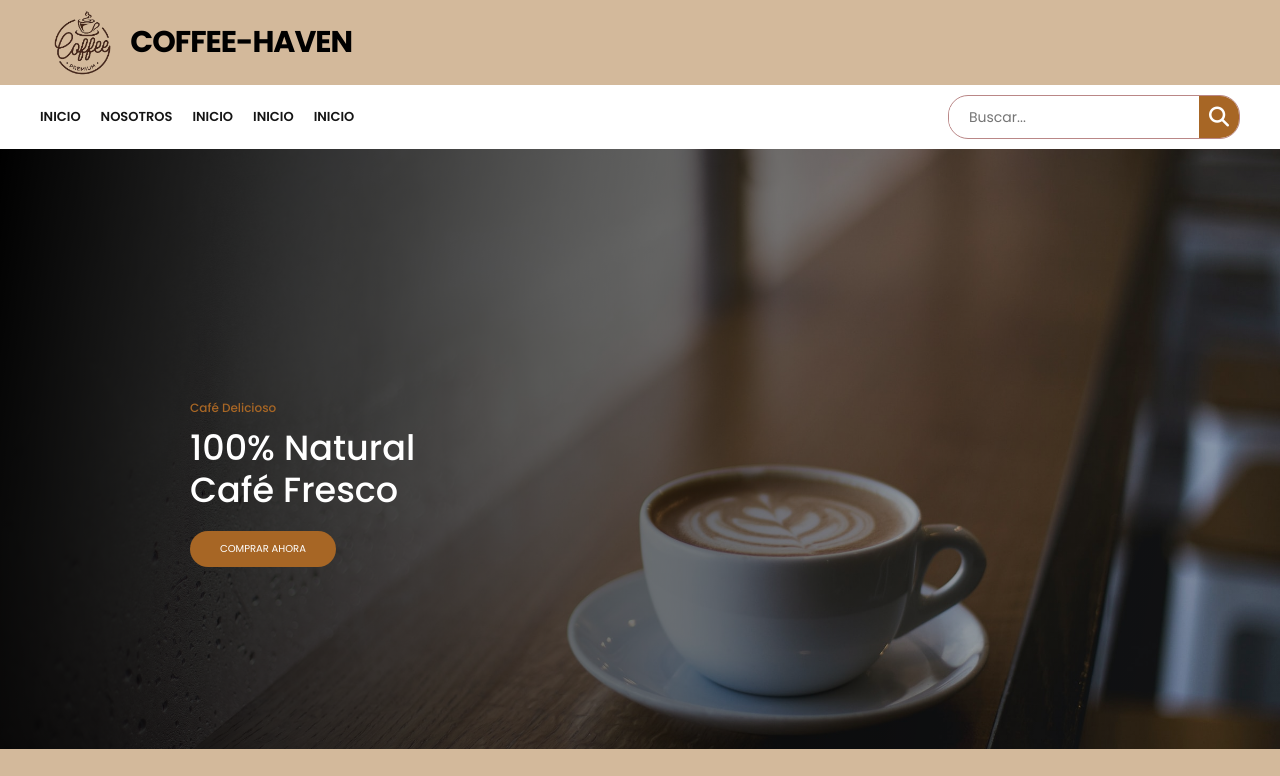
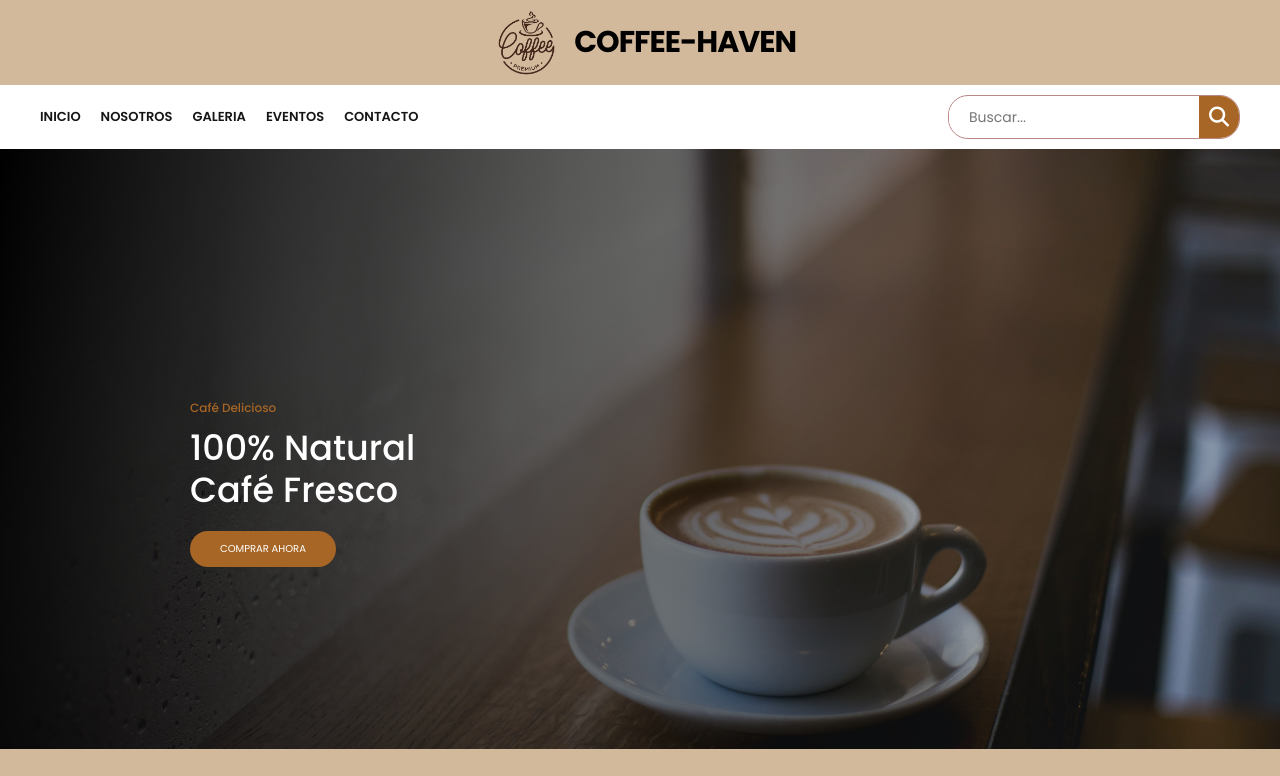
Before and after one commit to Nashadev000/COFFE-HAVEN, a plain HTML site: page index.html in a window 1280 px wide. Shown: the top 776 px of the page. Drawn offline with Linux system fonts and the light colour scheme.

Commit message:
feat: modifiaciones

```diff
--- a/css/style.css
+++ b/css/style.css
@@ -35,11 +35,13 @@ html {
 
 .secundario {
     display: flex;
+    justify-content: center;
 }
 
 .container-logo {
     display: flex;
     align-items: center;
+    justify-content: center;
     gap: 0.5rem;
 }
 
--- a/index.html
+++ b/index.html
@@ -23,9 +23,9 @@
                 <ul class="menu">
                     <li><a href="#">Inicio</a></li>
                     <li><a href="#">Nosotros</a></li>
-                    <li><a href="#">Inicio</a></li>
-                    <li><a href="#">Inicio</a></li>
-                    <li><a href="#">Inicio</a></li>
+                    <li><a href="#">Galeria</a></li>
+                    <li><a href="#">Eventos</a></li>
+                    <li><a href="#">contacto</a></li>
                 </ul>
                 <form class="buscador-from">
                     <input type="buscador" placeholder="Buscar..." />
```
